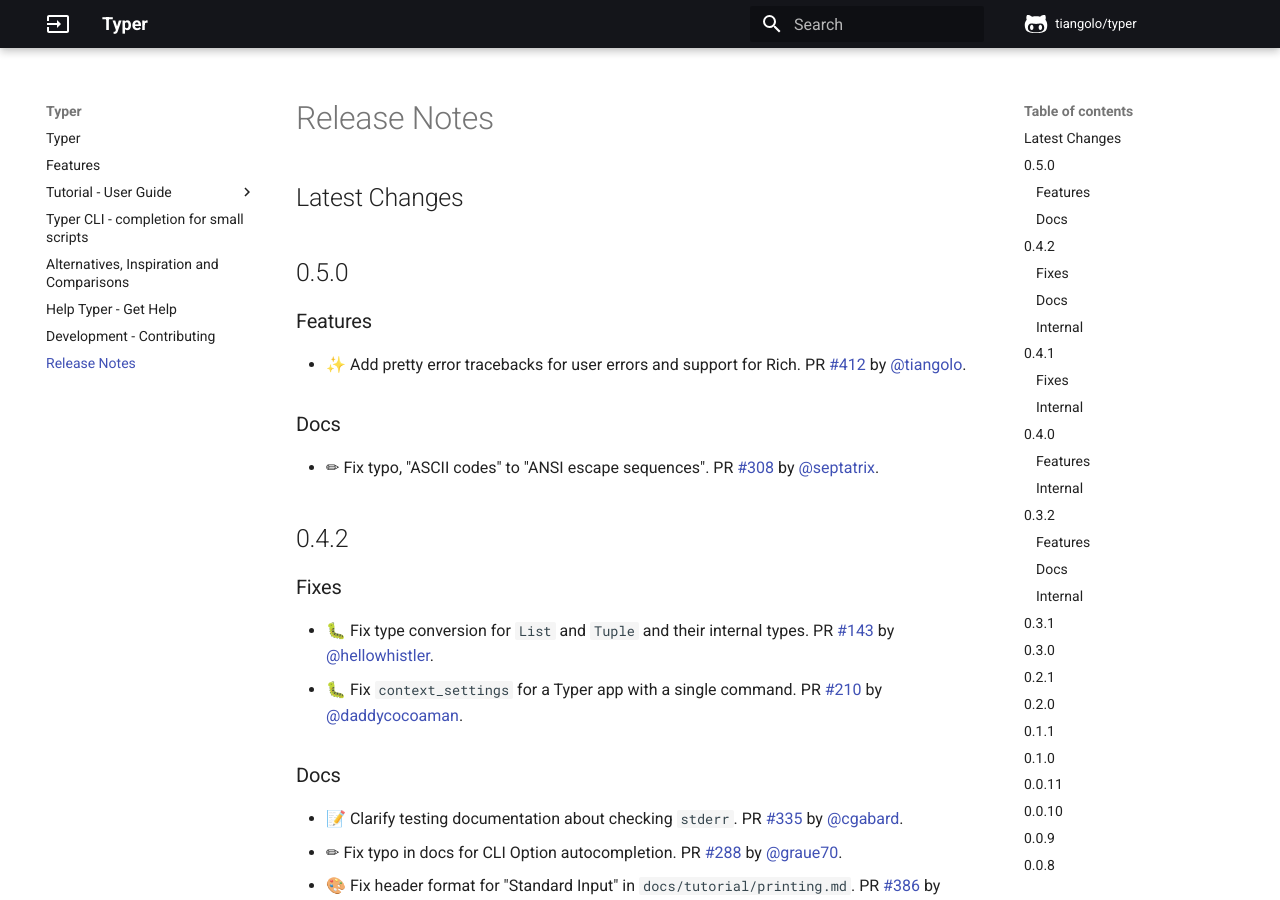
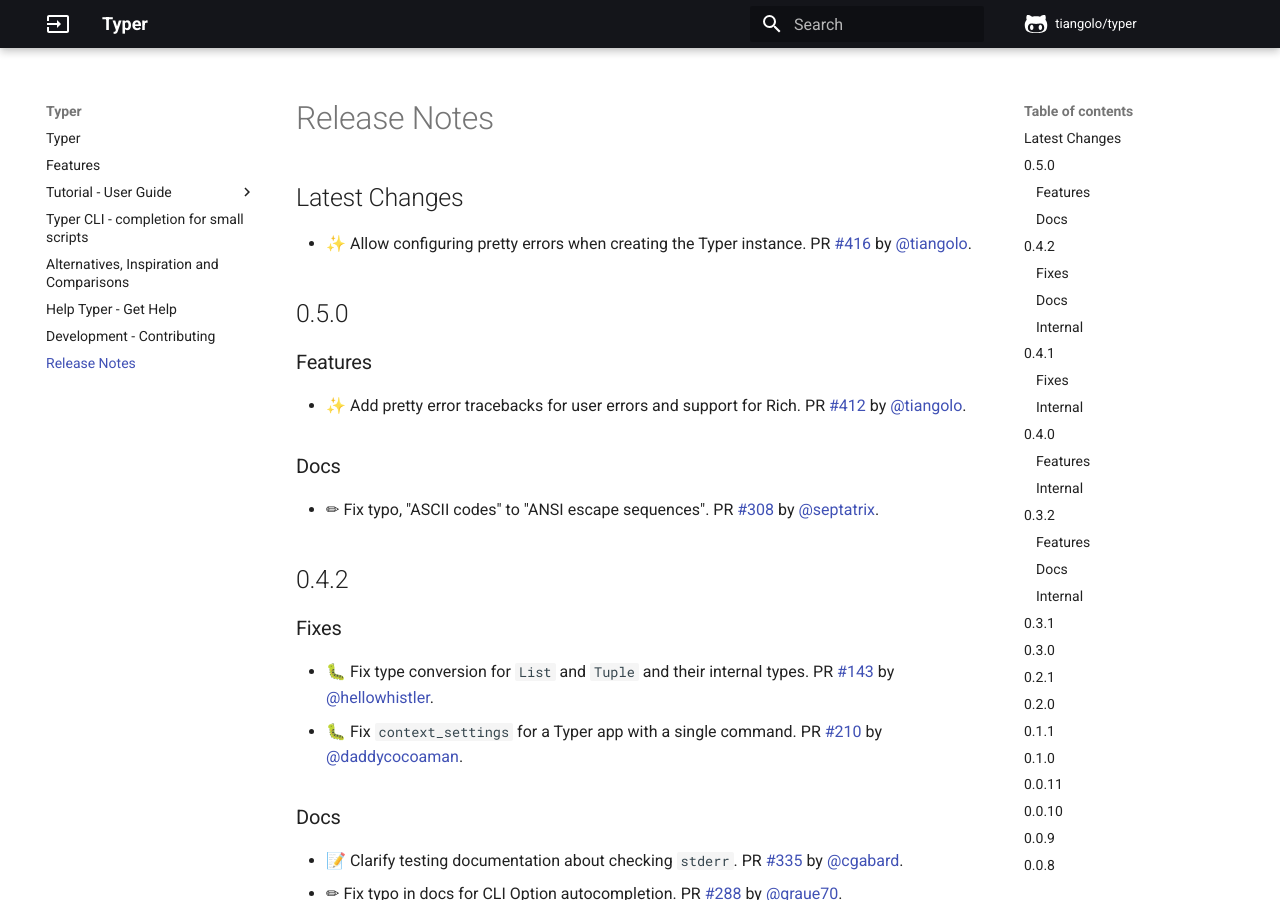
Before and after one commit to RED0731/red_pythonTyper, an MkDocs documentation site: the page built from docs/release-notes.md, in a window 1280 px wide and 900 px high. Built offline with MkDocs 1.6.1 and Material for MkDocs 9.7.7, drawn with Linux system fonts in a browser that asks for light colours; comment, search, counter and statistics services are not loaded.

Commit message:
📝 Update release notes

```diff
--- a/docs/release-notes.md
+++ b/docs/release-notes.md
@@ -1,5 +1,6 @@
 ## Latest Changes
 
+* ✨ Allow configuring pretty errors when creating the Typer instance. PR [#416](https://github.com/tiangolo/typer/pull/416) by [@tiangolo](https://github.com/tiangolo).
 
 ## 0.5.0
 
```
